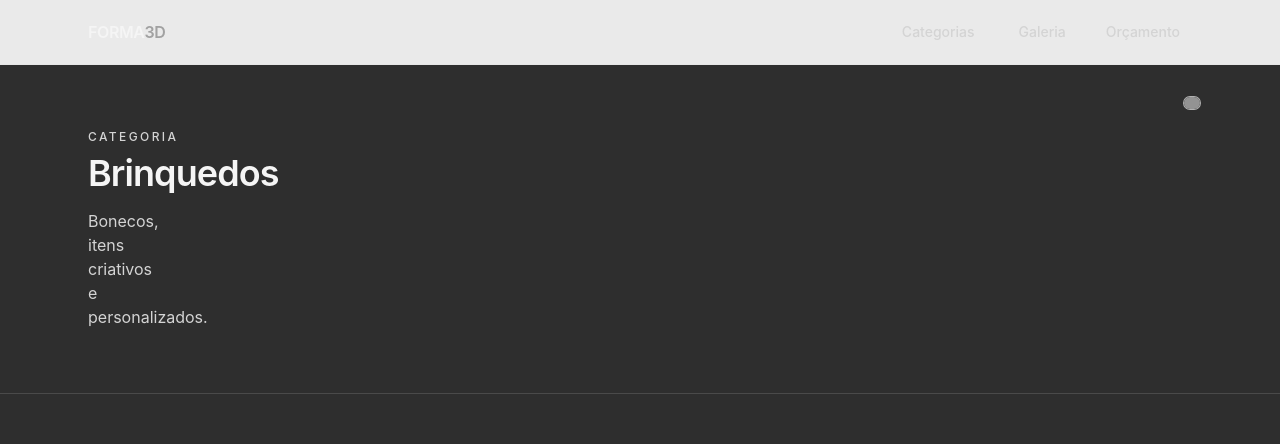
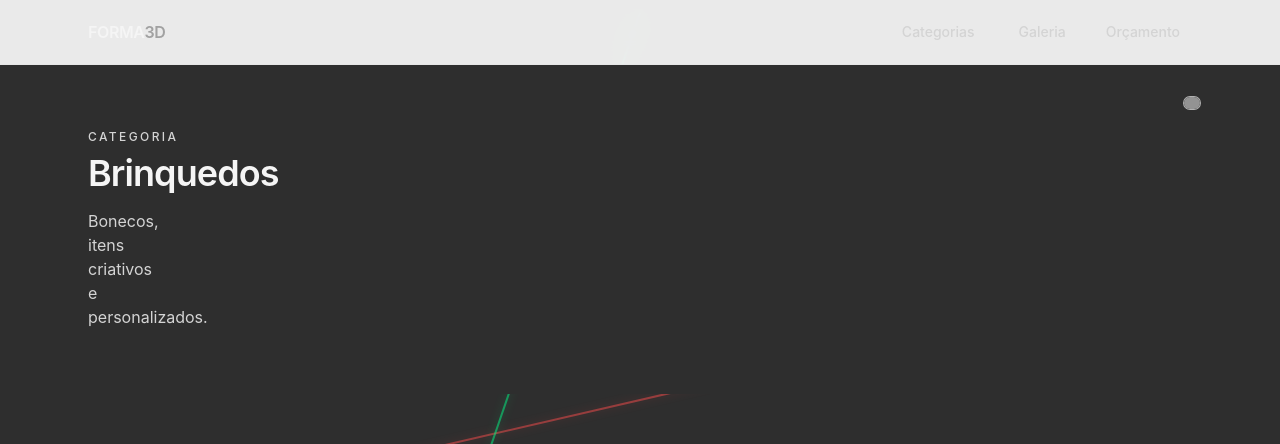
Before and after one commit to arimstefanini/pai, a Next.js app: page /categoria/brinquedos in a window 1280 px wide. Shown: the top 444 px of the page. Built offline with nearby package versions, Linux system fonts and the light colour scheme; grey boxes are pictures that could not be loaded.

Commit message:
adding lines

```diff
--- a/app/globals.css
+++ b/app/globals.css
@@ -106,5 +106,101 @@ body {
 .border-neutral-100,
 .border-neutral-200,
 .border-neutral-300 {
-  border-color: #4a4a4a !important;
+  border-color: transparent !important;
 }
+
+/* Fundo estilo viewport Blender com eixos em perspectiva */
+.axes-background {
+  position: relative;
+  background-color: #2e2e2e;
+  overflow: hidden;
+  --axes-x: 50%;
+  --axes-y: 50%;
+}
+
+.axes-background::before,
+.axes-background::after {
+  content: "";
+  position: absolute;
+  z-index: 0;
+  opacity: 0.55;
+}
+
+/* Eixo X (vermelho): inclinado, vista de cima */
+.axes-background::before {
+  left: var(--axes-x);
+  top: var(--axes-y);
+  width: 140vmax;
+  height: 2px;
+  background: #ff4d4d;
+  transform-origin: left center;
+  transform: translate(-8%, -50%) rotate(-14deg) skewX(-8deg);
+  box-shadow: 0 0 10px rgba(255, 77, 77, 0.45);
+}
+
+/* Eixo Y (verde): angulo diferente para nao formar X perfeito */
+.axes-background::after {
+  left: var(--axes-x);
+  top: var(--axes-y);
+  width: 2px;
+  height: 140vmax;
+  background: #00ff88;
+  transform-origin: center top;
+  transform: translate(-50%, -22%) rotate(18deg) skewY(10deg);
+  box-shadow: 0 0 10px rgba(0, 255, 136, 0.45);
+}
+
+/* Variacao deslocada do ponto de cruzamento */
+.axes-background--offset::before {
+  left: var(--axes-x);
+  top: var(--axes-y);
+}
+
+.axes-background--offset::after {
+  left: var(--axes-x);
+  top: var(--axes-y);
+}
+
+.axes-background--offset {
+  --axes-x: 40%;
+  --axes-y: 60%;
+}
+
+/* Fundo global inspirado no viewport do Blender */
+.global-axes-bg {
+  position: fixed;
+  inset: 0;
+  width: 100vw;
+  height: 100vh;
+  pointer-events: none;
+  z-index: 0;
+  overflow: hidden;
+  background: #2e2e2e;
+}
+
+.global-axis-x,
+.global-axis-y {
+  position: absolute;
+  left: 50%;
+  top: 50%;
+  display: block;
+  opacity: 0.5;
+}
+
+.global-axis-x {
+  width: 420vw;
+  height: 2px;
+  background: #ff4d4d;
+  transform-origin: center center;
+  transform: translate(-50%, -50%) rotate(-13deg) skewX(-7deg);
+  box-shadow: 0 0 10px rgba(255, 77, 77, 0.45);
+}
+
+.global-axis-y {
+  width: 2px;
+  height: 220vh;
+  background: #00ff88;
+  transform-origin: center top;
+  transform: translate(-50%, -22%) rotate(19deg) skewY(10deg);
+  box-shadow: 0 0 10px rgba(0, 255, 136, 0.45);
+}
--- a/app/layout.tsx
+++ b/app/layout.tsx
@@ -33,10 +33,17 @@ export default function RootLayout({
       lang="pt-BR"
       className={`${geistSans.variable} ${geistMono.variable} h-full scroll-smooth antialiased`}
     >
-      <body className="flex min-h-full flex-col bg-neutral-50 font-sans text-neutral-900">
-        <SiteHeader />
-        <main className="flex-1">{children}</main>
-        <SiteFooter />
+      <body className="relative min-h-full overflow-x-hidden bg-neutral-50 font-sans text-neutral-900">
+        <div className="global-axes-bg" aria-hidden="true">
+          <span className="global-axis-x" />
+          <span className="global-axis-y" />
+        </div>
+
+        <div className="relative z-10 flex min-h-full flex-col">
+          <SiteHeader />
+          <main className="flex-1">{children}</main>
+          <SiteFooter />
+        </div>
       </body>
     </html>
   );
--- /dev/null
+++ b/components/AxesBackground.tsx
@@ -0,0 +1,21 @@
+import { PropsWithChildren } from "react";
+
+type AxesBackgroundProps = PropsWithChildren<{
+  className?: string;
+  variant?: "center" | "offset";
+}>;
+
+export function AxesBackground({
+  children,
+  className = "",
+  variant = "center",
+}: AxesBackgroundProps) {
+  return (
+    <div
+      className={`axes-background ${variant === "offset" ? "axes-background--offset" : ""} ${className}`}
+    >
+      {/* Conteudo fica acima das linhas dos eixos */}
+      <div className="relative z-10">{children}</div>
+    </div>
+  );
+}
--- a/components/Hero.tsx
+++ b/components/Hero.tsx
@@ -7,7 +7,7 @@ export function Hero() {
   const heroImage = featured.images.lifestyle;
 
   return (
-    <section className="relative overflow-hidden bg-neutral-50">
+    <section className="relative overflow-hidden bg-transparent">
       <div className="mx-auto grid max-w-6xl gap-10 px-4 py-14 sm:px-6 lg:grid-cols-[1.2fr_1fr] lg:items-center lg:gap-12 lg:py-20">
         <div className="order-2 flex flex-col justify-center text-center lg:order-1 lg:text-left">
           <p className="mb-3 text-xs font-medium uppercase tracking-[0.2em] text-neutral-500">
--- a/components/Storytelling.tsx
+++ b/components/Storytelling.tsx
@@ -2,7 +2,7 @@ import { Animated3DMedia } from "@/components/Animated3DMedia";
 
 export function Storytelling() {
   return (
-    <section className="border-t border-neutral-100 bg-white py-16 sm:py-20">
+    <section className="border-t border-neutral-100 py-16 sm:py-20">
       <div className="mx-auto grid max-w-6xl gap-10 px-4 sm:px-6 lg:grid-cols-[1fr_1.1fr] lg:items-center lg:gap-12">
         <div className="order-1 w-full lg:w-[50%] justify-self-center">
           <Animated3DMedia
```
